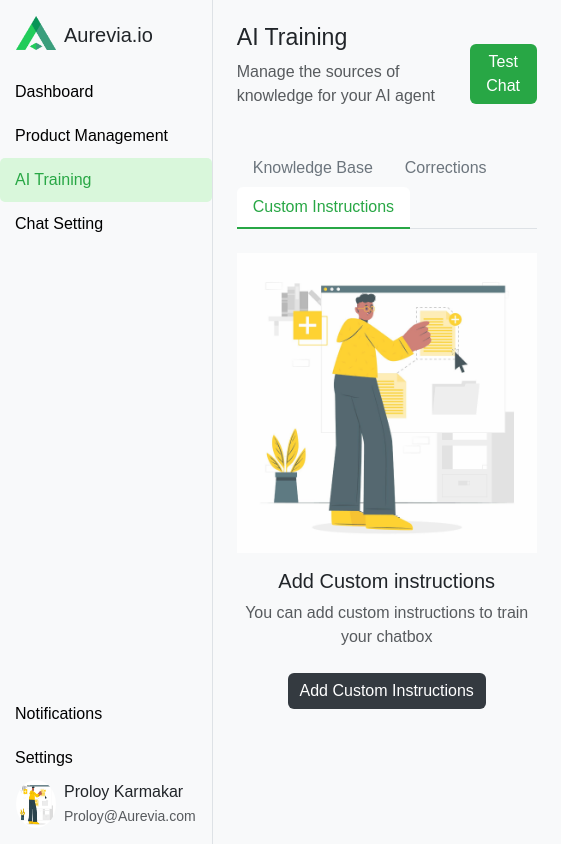
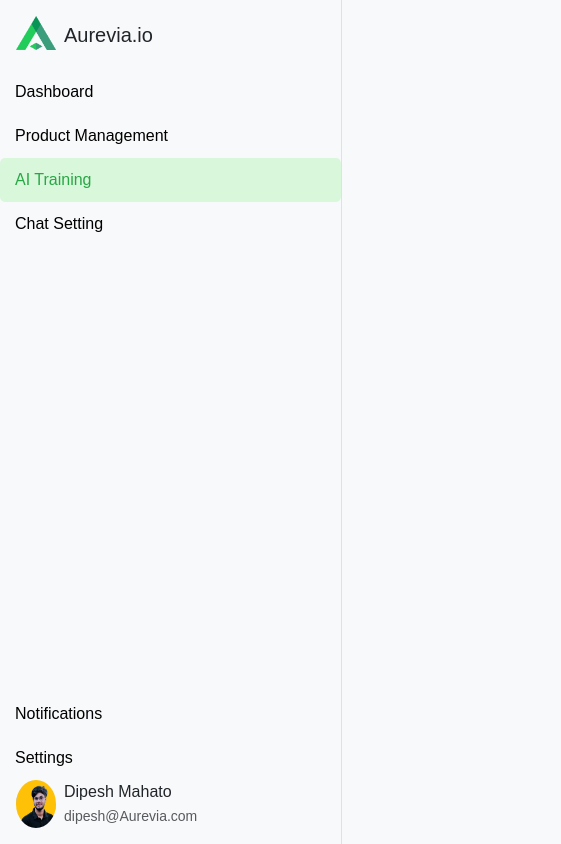
Before and after one commit to dipeshmahato3110/Aurevia.io, a plain HTML site: page Sidebar/sidebar.html in a window 390 px wide. Shown: the whole page, 561 px wide, since content can reach past the window. Drawn offline with nearby package versions, Linux system fonts and the light colour scheme.

```diff
--- a/AI Training/ai.css
+++ b/AI Training/ai.css
@@ -37,6 +37,11 @@ body {
 /* User profile image */
 .user-profile img {
   object-fit: cover;
+}
+
+.icon-img{
+  height: 1.5rem;
+  width: 1.5rem;
 }
 
 /* Main Content */
--- /dev/null
+++ b/Sidebar/sidebar.css
@@ -0,0 +1,53 @@
+/* General Styles */
+body {
+    font-family: Arial, sans-serif;
+    background-color: #f8f9fa;
+  }
+
+  /* Sidebar */
+  .sidebar {
+    width: 250px;
+    min-height: 100vh;
+    display: flex;
+    flex-direction: column;
+    position: fixed;
+  }
+
+  .sidebar .logo {
+    max-width: 150px;
+  }
+
+  .sidebar .nav-link {
+    color: #000;
+    padding: 10px 15px;
+    border-radius: 5px;
+    transition: all 0.3s ease-in-out;
+  }
+
+  .sidebar .nav-link:hover {
+    /* background-color: #d9f7db; */
+    color: #28a745;
+  }
+
+  .sidebar .nav-link.active {
+    background-color: #d9f7db;
+    color: #28a745;
+  }
+
+  /* User profile image */
+  .user-profile img {
+    object-fit: cover;
+  }
+
+  .icon-img{
+    height: 1.5rem;
+    width: 1.5rem;
+  }
+
+  /* Responsive Design */
+  @media (max-width: 768px) {
+    .sidebar {
+        position: relative;
+        width: 100%;
+    }
+  }
--- a/AI Training/Customer Instructions/customer.html
+++ b/Sidebar/sidebar.html
@@ -4,9 +4,9 @@
 <head>
     <meta charset="UTF-8">
     <meta name="viewport" content="width=device-width, initial-scale=1.0">
-    <title>Custom Instructions</title>
+    <title>Sidebar</title>
     <link href="https://cdn.jsdelivr.net/npm/bootstrap@5.3.0-alpha3/dist/css/bootstrap.min.css" rel="stylesheet">
-    <link rel="stylesheet" href="/AI Training/Customer Instructions/customer.css">
+    <link rel="stylesheet" href="/Sidebar/sidebar.css">
 </head>
 
 <body>
@@ -20,7 +20,7 @@
                 </div>
             <ul class="nav flex-column">
                 <li class="nav-item">
-                    <a class="nav-link" href="/Daskboard/daskboard.html">Dashboard</a>
+                    <a class="nav-link" href="#">Dashboard</a>
                 </li>
                 <li class="nav-item">
                     <a class="nav-link" href="#">Product Management</a>
@@ -43,10 +43,10 @@
                     </li>
                 </ul>
                 <div class="d-flex px-3 mb-3">
-                    <img src="/images/customer.png" alt="User" class="rounded-circle me-2" width="40">
+                    <img src="/images/photo.jpg" alt="User" class="rounded-circle me-2" width="40">
                     <div>
-                      <p class="mb-0">Proloy Karmakar</p>
-                      <small class="text-muted">Proloy@Aurevia.com</small>
+                      <p class="mb-0">Dipesh Mahato</p>
+                      <small class="text-muted">dipesh@Aurevia.com</small>
                     </div>
                   </div>
             </div>
@@ -55,32 +55,6 @@
         <!-- Main Content -->
         <main class="flex-grow-1 p-4">
             <div class="d-flex justify-content-between align-items-center mb-4">
-                <div>
-                    <h1 class="h3">AI Training</h1>
-                    <p class="text-muted">Manage the sources of knowledge for your AI agent</p>
-                </div>
-                <button class="btn btn-success">Test Chat</button>
-            </div>
-
-            <!-- Tabs -->
-            <ul class="nav nav-tabs mb-4">
-                <li class="nav-item">
-                    <a class="nav-link" href="/AI Training/ai.html">Knowledge Base</a>
-                </li>
-                <li class="nav-item">
-                    <a class="nav-link" href="/AI Training/Correction/correction.html">Corrections</a>
-                </li>
-                <li class="nav-item">
-                    <a class="nav-link active" href="/AI Training/Customer Instructions/customer.html">Custom Instructions</a>
-                </li>
-            </ul>
-
-            <!-- Content Area -->
-            <div class="text-center">
-                <img src="/images/customer.png" alt="No Data" class="img-fluid mb-3" style="max-width: 300px;">
-                <h5 class="mb-2">Add Custom instructions</h5>
-                <p class="text-muted mb-4">You can add custom instructions to train your chatbox</p>
-                <button class="btn btn-dark">Add Custom Instructions</button>
             </div>
         </main>
     </div>
```
Also changed, not shown: AI Training/Correction/correction.html (+2 -2 lines), AI Training/ai.html (+11 -4 lines), images/ai.png (added), images/chat.png (added), images/dashboard.png (added), images/notification.png (added), images/photo.jpg (added), images/productManagement.png (added), images/settings.png (added).
